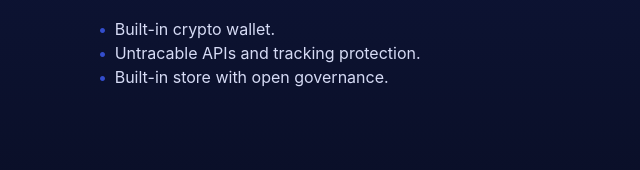
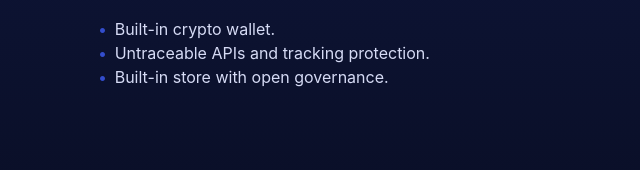
Before and after one commit to observer0x/observer0x.github.io, a plain HTML site: page index.html in a window 1280 px wide. Shown: the part 627-797 px from the top of the page, 550-1190 px from the left. Drawn offline with Linux system fonts and the light colour scheme.

Commit message:
[src!] Typo

```diff
--- a/index.html
+++ b/index.html
@@ -260,7 +260,7 @@
               Built-in identity providers.
             </li>
             <li class="Feature-item">
-              Untracable APIs and tracking protection.
+              Untraceable APIs and tracking protection.
             </li>
             <li class="Feature-item">
               Per-site security settings.
```
